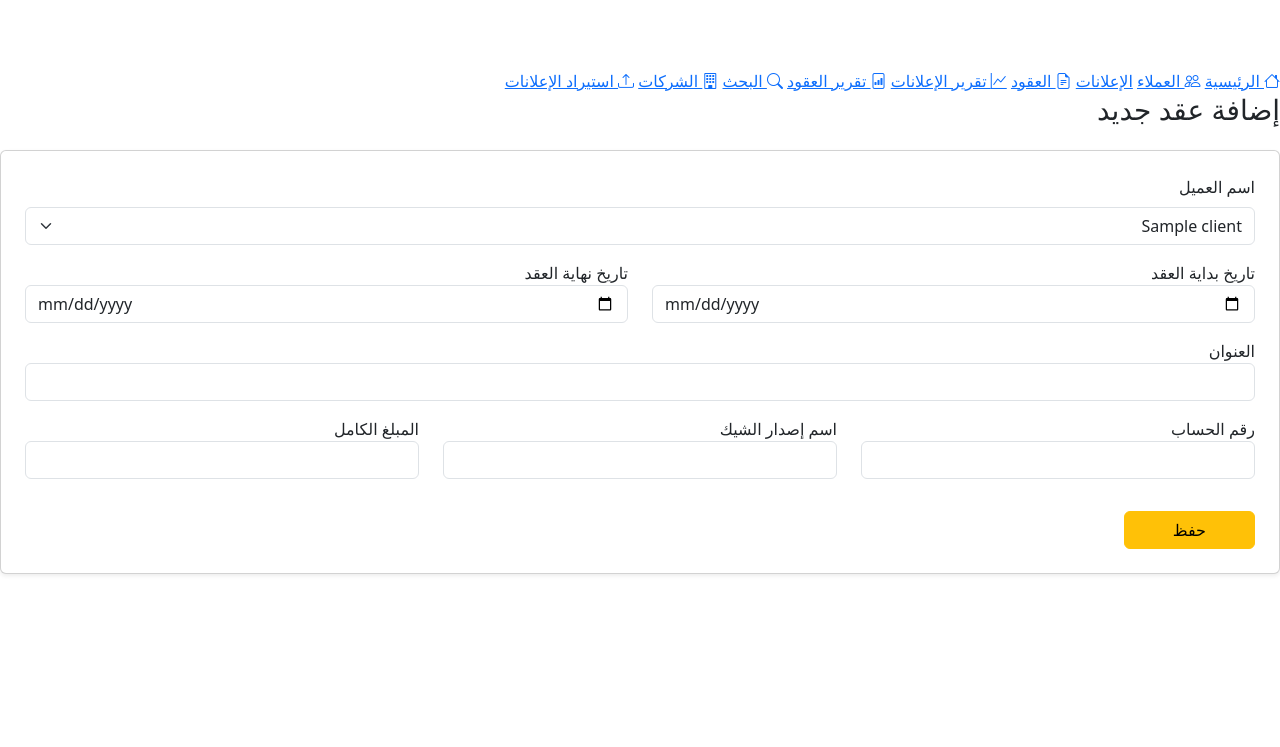
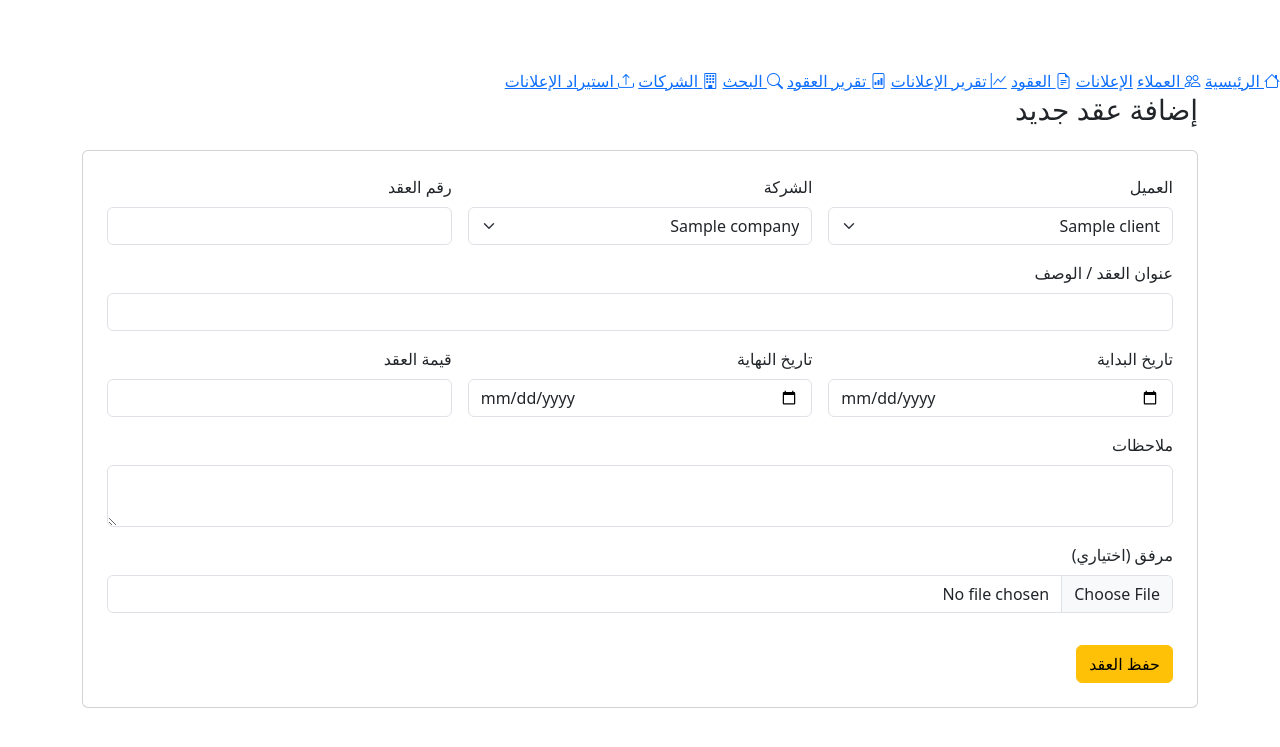
Before and after one commit to effatahmed67-ship-it/ads-system, a Flask app: page /add_contract in a window 1280 px wide. Shown: the top 747 px of the page. Run offline with Flask 3, Linux system fonts and the light colour scheme; tables that the repository leaves empty hold one stand-in row (values such as "Sample post").

Commit message:
Update add-contract.html

```diff
--- a/templates/add-contract.html
+++ b/templates/add-contract.html
@@ -1,14 +1,15 @@
 {% extends "base.html" %}
 {% block content %}
 
+<div class="container">
     <h3 class="mb-4">إضافة عقد جديد</h3>
 
-<div class="card p-4 shadow-sm">
+    <div class="card p-4">
+        <form method="post" action="{{ url_for('save_contract') }}" enctype="multipart/form-data">
 
-    <form method="post">
-
-        <div class="mb-3">
-            <label class="form-label">اسم العميل</label>
+            <div class="row g-3">
+                <div class="col-md-4">
+                    <label class="form-label">العميل</label>
                     <select name="client" class="form-select">
                         {% for c in clients %}
                         <option value="{{ c.id }}">{{ c.name }}</option>
@@ -16,43 +17,56 @@
                     </select>
                 </div>
 
-        <div class="row">
-            <div class="col-md-6 mb-3">
-                <label>تاريخ بداية العقد</label>
+                <div class="col-md-4">
+                    <label class="form-label">الشركة</label>
+                    <select name="company" class="form-select">
+                        {% for comp in companies %}
+                        <option value="{{ comp.id }}">{{ comp.name }}</option>
+                        {% endfor %}
+                    </select>
+                </div>
+
+                <div class="col-md-4">
+                    <label class="form-label">رقم العقد</label>
+                    <input type="text" name="contract_number" class="form-control">
+                </div>
+            </div>
+
+            <div class="mt-3 mb-3">
+                <label class="form-label">عنوان العقد / الوصف</label>
+                <input type="text" name="title" class="form-control">
+            </div>
+
+            <div class="row g-3">
+                <div class="col-md-4">
+                    <label class="form-label">تاريخ البداية</label>
                     <input type="date" name="start_date" class="form-control">
                 </div>
 
-            <div class="col-md-6 mb-3">
-                <label>تاريخ نهاية العقد</label>
+                <div class="col-md-4">
+                    <label class="form-label">تاريخ النهاية</label>
                     <input type="date" name="end_date" class="form-control">
+                </div>
+
+                <div class="col-md-4">
+                    <label class="form-label">قيمة العقد</label>
+                    <input type="number" step="0.01" name="amount" class="form-control">
                 </div>
             </div>
 
-        <div class="mb-3">
-            <label>العنوان</label>
-            <input type="text" name="address" class="form-control">
+            <div class="mt-3 mb-3">
+                <label class="form-label">ملاحظات</label>
+                <textarea name="notes" class="form-control" rows="2"></textarea>
             </div>
 
-        <div class="row">
-            <div class="col-md-4 mb-3">
-                <label>رقم الحساب</label>
-                <input type="text" name="account" class="form-control">
+            <div class="mb-3">
+                <label class="form-label">مرفق (اختياري)</label>
+                <input type="file" name="attachment" class="form-control">
             </div>
 
-            <div class="col-md-4 mb-3">
-                <label>اسم إصدار الشيك</label>
-                <input type="text" name="cheque" class="form-control">
+            <button class="btn btn-warning mt-3">حفظ العقد</button>
+        </form>
     </div>
-
-            <div class="col-md-4 mb-3">
-                <label>المبلغ الكامل</label>
-                <input type="number" name="total" class="form-control">
-            </div>
-        </div>
-
-        <button class="btn btn-warning px-5 mt-3">حفظ</button>
-
-    </form>
 
 </div>
 
```
Lines whose indentation alone changed are shown as unchanged.
